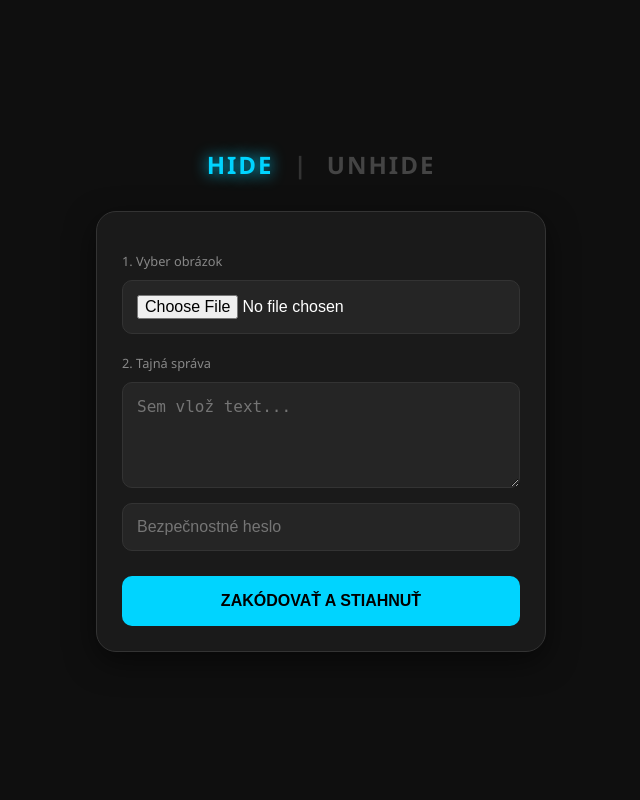
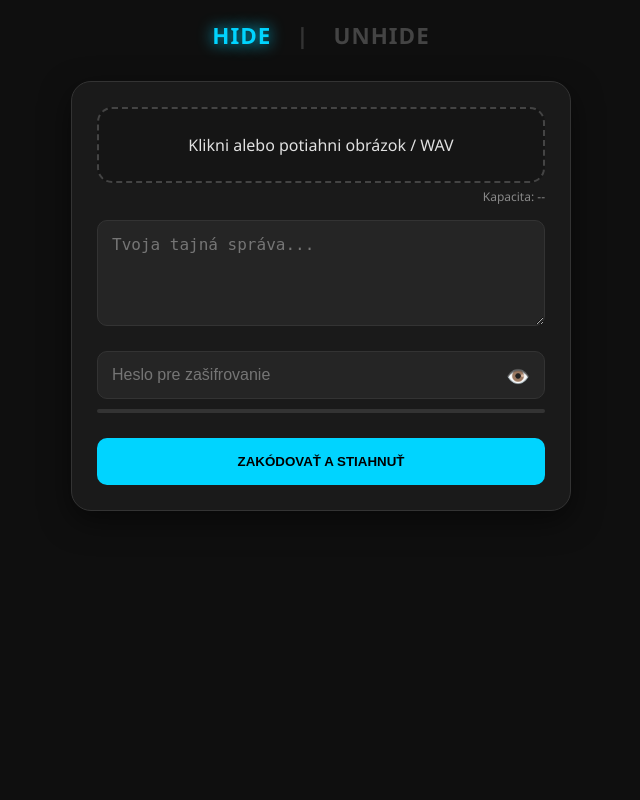
Before and after one commit to Fattcat/SegMan, a Flask app: page / in a window 1280 px wide. Shown: the whole page, without its empty margins (319-959 px from the left). Run offline with Flask 3, Linux system fonts and the light colour scheme.

Commit message:
Update index.html

```diff
--- a/templates/index.html
+++ b/templates/index.html
@@ -3,126 +3,70 @@
 <head>
     <meta charset="UTF-8">
     <meta name="viewport" content="width=device-width, initial-scale=1.0">
-    <title>Stegano Vault Pro</title>
+    <title>Stegano Vault Pro v2</title>
     <style>
-        :root { --accent: #00d4ff; --bg: #0f0f0f; --card: #1a1a1a; --error: #ff4d4d; }
+        :root { --accent: #00d4ff; --bg: #0f0f0f; --card: #1a1a1a; --error: #ff4d4d; --success: #2ecc71; }
 
         body {
-            background: var(--bg);
-            color: #e0e0e0;
-            font-family: 'Segoe UI', Tahoma, Geneva, Verdana, sans-serif;
-            min-height: 100vh;
-            display: flex;
-            flex-direction: column;
-            align-items: center;
-            justify-content: center;
-            margin: 0;
-            padding: 20px; /* Padding pre mobilné zariadenia */
-            box-sizing: border-box;
+            background: var(--bg); color: #e0e0e0; font-family: 'Segoe UI', sans-serif;
+            min-height: 100vh; display: flex; flex-direction: column; align-items: center;
+            margin: 0; padding: 20px; box-sizing: border-box;
         }
 
-        /* Flexibilná navigácia */
-        .nav-container {
-            display: flex;
-            align-items: center;
-            justify-content: center;
-            gap: 20px;
-            margin-bottom: 30px;
-            font-size: 1.5rem;
-            font-weight: 800;
-            width: 100%;
+        .nav-container { display: flex; gap: 25px; margin-bottom: 30px; font-size: 1.4rem; font-weight: 800; }
+        .nav-btn { cursor: pointer; color: #444; transition: 0.3s; letter-spacing: 1px; }
+        .nav-btn.active { color: var(--accent); text-shadow: 0 0 15px var(--accent); }
+
+        .card {
+            background: var(--card); padding: 25px; border-radius: 20px; width: 100%;
+            max-width: 500px; display: none; border: 1px solid #333; box-sizing: border-box;
+            box-shadow: 0 10px 30px rgba(0,0,0,0.5);
+        }
+        .card.active { display: block; animation: fadeIn 0.4s ease; }
+
+        /* Drag & Drop */
+        .drop-zone {
+            border: 2px dashed #444; border-radius: 15px; padding: 25px;
+            text-align: center; transition: 0.3s; cursor: pointer;
+            margin-bottom: 15px; background: #151515; position: relative;
+        }
+        .drop-zone.hover { border-color: var(--accent); background: #1a2a2f; }
+        .drop-zone img { max-width: 100%; max-height: 180px; border-radius: 10px; margin-top: 10px; display: none; margin-left: auto; margin-right: auto; }
+
+        /* Password Field s Okom */
+        .password-wrapper { position: relative; width: 100%; margin: 10px 0; }
+        .password-wrapper input { padding-right: 45px; margin: 0; }
+        .toggle-password {
+            position: absolute; right: 15px; top: 50%; transform: translateY(-50%);
+            cursor: pointer; color: #888; font-size: 1.2rem; z-index: 5;
         }
 
-        .nav-btn {
-            cursor: pointer;
-            color: #444;
-            transition: 0.3s;
-            letter-spacing: 2px;
-            white-space: nowrap;
-        }
+        /* Indikátor hesla */
+        .strength-meter { height: 4px; width: 100%; background: #333; margin-bottom: 15px; border-radius: 2px; overflow: hidden; }
+        .strength-bar { height: 100%; width: 0%; transition: 0.4s; }
 
-        .nav-btn.active { color: var(--accent); text-shadow: 0 0 15px var(--accent); }
-
-        /* Responzívna karta */
-        .card {
-            background: var(--card);
-            padding: 25px;
-            border-radius: 20px;
-            width: 100%;
-            max-width: 450px; /* Maximálna šírka na PC */
-            display: none;
-            border: 1px solid #333;
-            box-sizing: border-box;
-            box-shadow: 0 10px 30px rgba(0,0,0,0.5);
-        }
-
-        .card.active { display: block; animation: slideUp 0.4s ease-out; }
-
-        @keyframes slideUp {
-            from { opacity: 0; transform: translateY(15px); }
-            to { opacity: 1; transform: translateY(0); }
-        }
-
-        label { display: block; margin-bottom: 5px; margin-top: 15px; }
+        /* Kapacita */
+        .capacity-info { font-size: 0.75rem; color: #888; text-align: right; margin-top: -10px; margin-bottom: 5px; }
 
         input, textarea {
-            width: 100%;
-            background: #252525;
-            border: 1px solid #333;
-            color: white;
-            padding: 14px;
-            margin: 5px 0;
-            border-radius: 10px;
-            box-sizing: border-box;
-            font-size: 16px; /* 16px bráni automatickému zoomovaniu na iPhone */
+            width: 100%; background: #252525; border: 1px solid #333; color: white;
+            padding: 14px; margin: 10px 0; border-radius: 10px; box-sizing: border-box; font-size: 16px;
         }
 
         button {
-            width: 100%;
-            padding: 16px;
-            border: none;
-            border-radius: 10px;
-            background: var(--accent);
-            color: #000;
-            font-weight: bold;
-            cursor: pointer;
-            margin-top: 20px;
-            transition: 0.2s;
-            font-size: 1rem;
-            text-transform: uppercase;
+            width: 100%; padding: 16px; border: none; border-radius: 10px;
+            background: var(--accent); color: #000; font-weight: bold;
+            cursor: pointer; margin-top: 10px; transition: 0.2s; text-transform: uppercase;
+        }
+        button:hover { filter: brightness(1.1); transform: translateY(-1px); }
+
+        #loading {
+            display: none; position: fixed; top: 20px; left: 50%; transform: translateX(-50%);
+            color: var(--accent); background: #000; padding: 10px 25px;
+            border-radius: 30px; border: 1px solid var(--accent); z-index: 1000;
         }
 
-        button:hover { filter: brightness(1.1); }
-        button:active { transform: scale(0.98); }
-
-        .error-msg { color: var(--error); font-size: 0.9rem; margin-top: 10px; display: none; text-align: center; font-weight: bold; }
-
-        #decrypt-result-area { margin-top: 20px; border-top: 1px solid #333; padding-top: 20px; display: none; }
-        .copy-btn { background: #333; color: var(--accent); border: 1px solid var(--accent); margin-top: 10px; font-size: 0.85rem; }
-
-        #loading {
-            display: none;
-            position: fixed;
-            top: 20px;
-            left: 50%;
-            transform: translateX(-50%);
-            z-index: 1000;
-            color: var(--accent);
-            font-weight: bold;
-            background: #000;
-            padding: 12px 25px;
-            border-radius: 30px;
-            border: 1px solid var(--accent);
-            box-shadow: 0 0 15px var(--accent);
-        }
-
-        /* Úpravy pre malé obrazovky (telefóny) */
-        @media (max-width: 480px) {
-            .nav-container { font-size: 1.2rem; gap: 15px; }
-            .card { padding: 20px; }
-            body { justify-content: flex-start; padding-top: 50px; }
-            .nav-btn { letter-spacing: 1px; }
-        }
+        @keyframes fadeIn { from { opacity: 0; transform: translateY(10px); } to { opacity: 1; transform: translateY(0); } }
     </style>
 </head>
 <body>
@@ -137,104 +81,160 @@
 
     <div id="section-hide" class="card active">
         <form id="form-hide">
-            <label style="font-size: 0.8rem; color: #888;">1. Vyber obrázok</label>
-            <input type="file" name="image" accept="image/*" required>
-            <label style="font-size: 0.8rem; color: #888;">2. Tajná správa</label>
-            <textarea name="text" rows="4" placeholder="Sem vlož text..." required></textarea>
-            <input type="password" name="password" placeholder="Bezpečnostné heslo" required>
+            <div class="drop-zone" id="drop-zone-hide">
+                <span class="drop-text">Klikni alebo potiahni obrázok / WAV</span>
+                <input type="file" name="image" id="file-hide" accept="image/*,audio/wav" style="display:none" required>
+                <img id="preview-hide">
+                <div id="audio-label-hide" style="display:none; color: var(--accent); margin-top:10px;">🎵 Audio súbor načítaný</div>
+            </div>
+
+            <div class="capacity-info" id="cap-info">Kapacita: --</div>
+            <textarea name="text" id="secret-text" rows="4" placeholder="Tvoja tajná správa..." required></textarea>
+
+            <div class="password-wrapper">
+                <input type="password" name="password" id="pass-hide" placeholder="Heslo pre zašifrovanie" required>
+                <span class="toggle-password" onclick="togglePass('pass-hide', this)">👁️</span>
+            </div>
+            <div class="strength-meter"><div id="strength-bar" class="strength-bar"></div></div>
+
             <button type="submit">ZAKÓDOVAŤ A STIAHNUŤ</button>
         </form>
     </div>
 
     <div id="section-unhide" class="card">
         <form id="form-unhide">
-            <label style="font-size: 0.8rem; color: #888;">Nahraj stego-obrázok</label>
-            <input type="file" name="image" accept="image/*" required>
-            <div id="error-unhide" class="error-msg"></div>
-            <input type="password" name="password" placeholder="Heslo" required>
+            <div class="drop-zone" id="drop-zone-unhide">
+                <span class="drop-text">Nahraj stego-súbor</span>
+                <input type="file" name="image" id="file-unhide" accept="image/*,audio/wav" style="display:none" required>
+                <img id="preview-unhide">
+            </div>
+
+            <div class="password-wrapper">
+                <input type="password" name="password" id="pass-unhide" placeholder="Heslo pre dešifrovanie" required>
+                <span class="toggle-password" onclick="togglePass('pass-unhide', this)">👁️</span>
+            </div>
+
             <button type="submit">DEŠIFROVAŤ</button>
         </form>
 
-        <div id="decrypt-result-area">
-            <label style="font-size: 0.8rem; color: #2ecc71;">Nájdená správa:</label>
+        <div id="decrypt-result-area" style="display:none; margin-top:20px; border-top:1px solid #333; padding-top:15px;">
+            <label style="font-size:0.8rem; color:var(--success)">Nájdená správa:</label>
             <textarea id="output-text" rows="5" readonly></textarea>
-            <button class="copy-btn" onclick="copyText()">KOPÍROVAŤ TEXT</button>
+            <button style="background:#333; color:var(--accent); border: 1px solid var(--accent)" onclick="copyText()">KOPÍROVAŤ TEXT</button>
         </div>
     </div>
 
     <script>
-        // JS logika zostáva rovnaká, len pridaná lepšia podpora pre mobilné kopírovanie
-        function showTab(tab) {
-            document.querySelectorAll('.card, .nav-btn').forEach(el => el.classList.remove('active'));
-            document.getElementById('section-' + tab).classList.add('active');
-            document.getElementById('btn-' + tab).classList.add('active');
-            document.getElementById('decrypt-result-area').style.display = 'none';
-            document.getElementById('error-unhide').style.display = 'none';
+        // Prepínanie tabov
+        function showTab(t) {
+            document.querySelectorAll('.card, .nav-btn').forEach(e => e.classList.remove('active'));
+            document.getElementById('section-'+t).classList.add('active');
+            document.getElementById('btn-'+t).classList.add('active');
         }
 
+        // Prepínanie viditeľnosti hesla
+        function togglePass(id, el) {
+            const input = document.getElementById(id);
+            if (input.type === "password") {
+                input.type = "text";
+                el.innerText = "🔒";
+            } else {
+                input.type = "password";
+                el.innerText = "👁️";
+            }
+        }
+
+        // Setup Drag & Drop
+        function setupDrop(zoneId, inputId, previewId, audioId) {
+            const zone = document.getElementById(zoneId);
+            const input = document.getElementById(inputId);
+            const preview = document.getElementById(previewId);
+            const audioLbl = audioId ? document.getElementById(audioId) : null;
+
+            zone.onclick = () => input.click();
+            zone.ondragover = (e) => { e.preventDefault(); zone.classList.add('hover'); };
+            zone.ondragleave = () => zone.classList.remove('hover');
+            zone.ondrop = (e) => {
+                e.preventDefault();
+                zone.classList.remove('hover');
+                input.files = e.dataTransfer.files;
+                handleFile(input.files[0], preview, zone, audioLbl);
+            };
+            input.onchange = () => handleFile(input.files[0], preview, zone, audioLbl);
+        }
+
+        function handleFile(file, preview, zone, audioLbl) {
+            if (!file) return;
+
+            // Kapacita (cca 10% veľkosti súboru)
+            if(document.getElementById('cap-info')) {
+                const kb = Math.floor(file.size * 0.1 / 1024);
+                document.getElementById('cap-info').innerText = `Odhadovaná kapacita: ~${kb} KB`;
+            }
+
+            if (file.type.startsWith('image/')) {
+                const reader = new FileReader();
+                reader.onload = (e) => {
+                    preview.src = e.target.result;
+                    preview.style.display = 'block';
+                    if(audioLbl) audioLbl.style.display = 'none';
+                };
+                reader.readAsDataURL(file);
+            } else {
+                preview.style.display = 'none';
+                if(audioLbl) audioLbl.style.display = 'block';
+            }
+            zone.querySelector('.drop-text').innerText = file.name;
+        }
+
+        setupDrop('drop-zone-hide', 'file-hide', 'preview-hide', 'audio-label-hide');
+        setupDrop('drop-zone-unhide', 'file-unhide', 'preview-unhide', null);
+
+        // Sila hesla
+        document.getElementById('pass-hide').oninput = function() {
+            let val = this.value;
+            let bar = document.getElementById('strength-bar');
+            let score = 0;
+            if (val.length > 7) score += 30;
+            if (/[A-Z]/.test(val)) score += 20;
+            if (/[0-9]/.test(val)) score += 20;
+            if (/[^A-Za-z0-9]/.test(val)) score += 30;
+            bar.style.width = score + '%';
+            bar.style.background = score < 40 ? '#ff4d4d' : score < 80 ? '#ffa500' : '#2ecc71';
+        };
+
+        // Form Submit Logika
         document.getElementById('form-hide').onsubmit = async (e) => {
             e.preventDefault();
             document.getElementById('loading').style.display = 'block';
-            const formData = new FormData(e.target);
             try {
-                const resp = await fetch('/encrypt', { method: 'POST', body: formData });
+                const resp = await fetch('/encrypt', { method: 'POST', body: new FormData(e.target) });
                 if (resp.ok) {
                     const blob = await resp.blob();
                     const url = window.URL.createObjectURL(blob);
                     const a = document.createElement('a');
-                    a.href = url; a.download = "stego_output.jpg";
-                    document.body.appendChild(a);
+                    a.href = url; a.download = "vault_" + Date.now() + (document.getElementById('file-hide').files[0].name.endsWith('.wav') ? '.wav' : '.jpg');
                     a.click();
-                    document.body.removeChild(a);
-                } else {
-                    alert("Chyba pri šifrovaní.");
-                }
-            } catch(e) {
-                alert("Server neodpovedá.");
-            } finally {
-                document.getElementById('loading').style.display = 'none';
-            }
+                } else { alert("Chyba pri spracovaní."); }
+            } catch(err) { alert("Chyba spojenia."); }
+            finally { document.getElementById('loading').style.display = 'none'; }
         };
 
         document.getElementById('form-unhide').onsubmit = async (e) => {
             e.preventDefault();
-            const errDiv = document.getElementById('error-unhide');
-            const resArea = document.getElementById('decrypt-result-area');
-            const outputText = document.getElementById('output-text');
-            const loader = document.getElementById('loading');
-
-            errDiv.style.display = 'none';
-            resArea.style.display = 'none';
-            loader.style.display = 'block';
-
-            const formData = new FormData(e.target);
-            try {
-                const resp = await fetch('/decrypt', { method: 'POST', body: formData });
-                const data = await resp.json();
-
-                if (data.success) {
-                    const decodedText = decodeURIComponent(escape(atob(data.base64_data)));
-                    outputText.value = decodedText;
-                    resArea.style.display = 'block';
-                } else {
-                    errDiv.innerText = data.error;
-                    errDiv.style.display = 'block';
-                }
-            } catch (e) {
-                errDiv.innerText = "Chyba spojenia.";
-                errDiv.style.display = 'block';
-            } finally {
-                loader.style.display = 'none';
-            }
+            document.getElementById('loading').style.display = 'block';
+            const resp = await fetch('/decrypt', { method: 'POST', body: new FormData(e.target) });
+            const data = await resp.json();
+            document.getElementById('loading').style.display = 'none';
+            if (data.success) {
+                document.getElementById('output-text').value = decodeURIComponent(escape(atob(data.base64_data)));
+                document.getElementById('decrypt-result-area').style.display = 'block';
+            } else { alert(data.error); }
         };
 
         function copyText() {
-            const copyText = document.getElementById("output-text");
-            copyText.select();
-            copyText.setSelectionRange(0, 99999); // Pre mobilné zariadenia
-            navigator.clipboard.writeText(copyText.value).then(() => {
-                alert("Text skopírovaný!");
-            });
+            navigator.clipboard.writeText(document.getElementById('output-text').value);
+            alert("Text bol skopírovaný!");
         }
     </script>
 </body>
```
